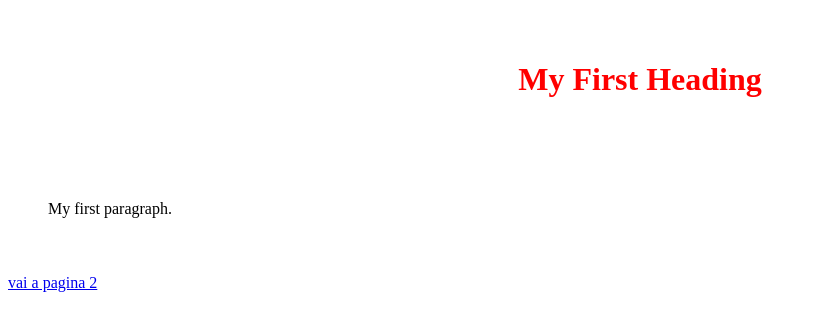
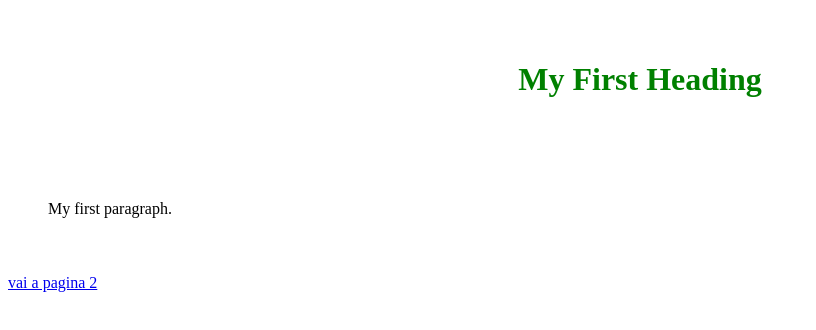
Before and after one commit to benemar/jpa.github.io, a plain HTML site: page index.html in a window 1280 px wide. Shown: the whole page, without its empty margins (0-816 px from the left). Drawn offline with Linux system fonts and the light colour scheme.

Commit message:
Update mystyle.css

```diff
--- a/mystyle.css
+++ b/mystyle.css
@@ -1,7 +1,7 @@
 p {
   padding: 40px;
 }
-h1  {color: red;
-     background-color: white;
+h1  {color: green;
+
      text-align: center;
    padding: 40px;}
```
